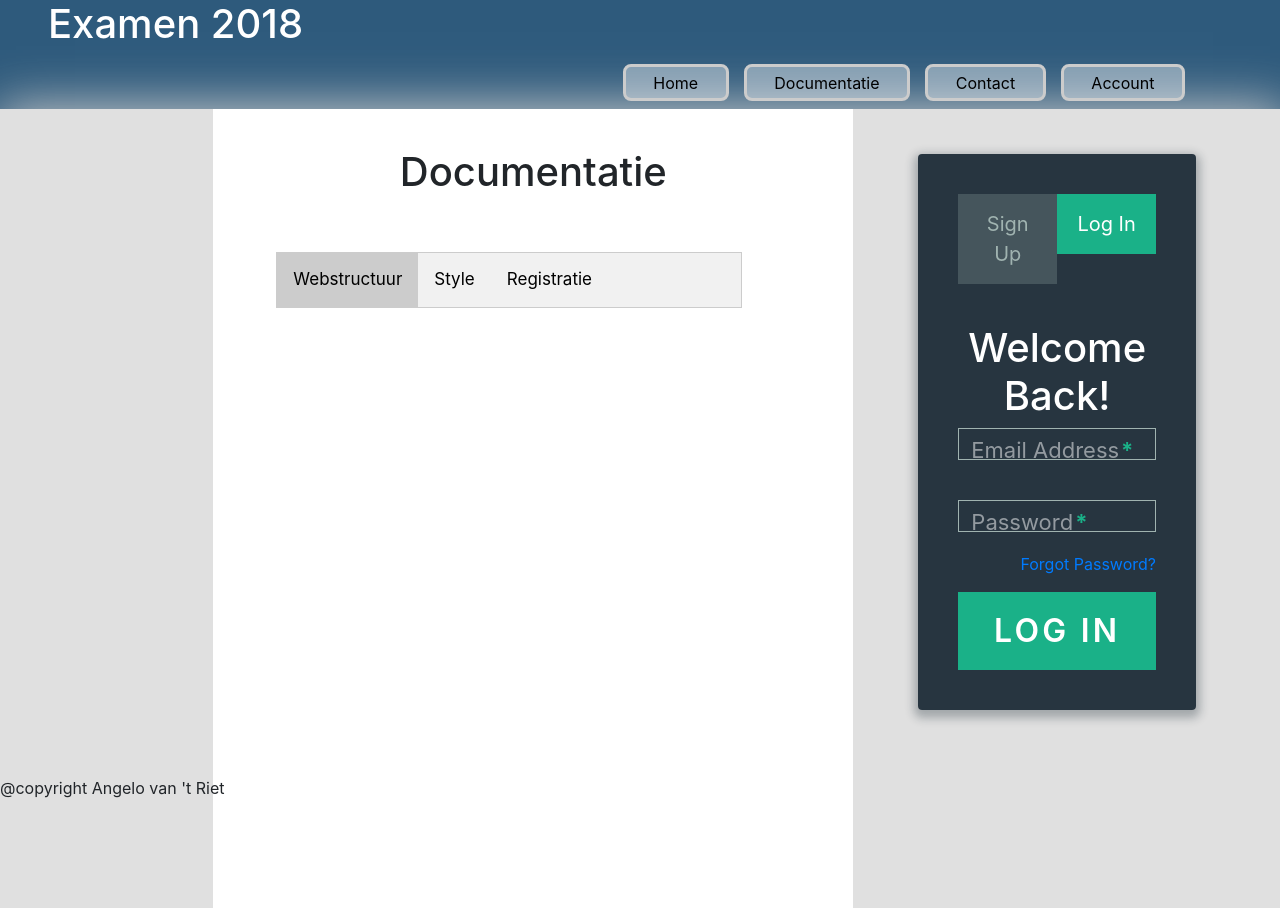
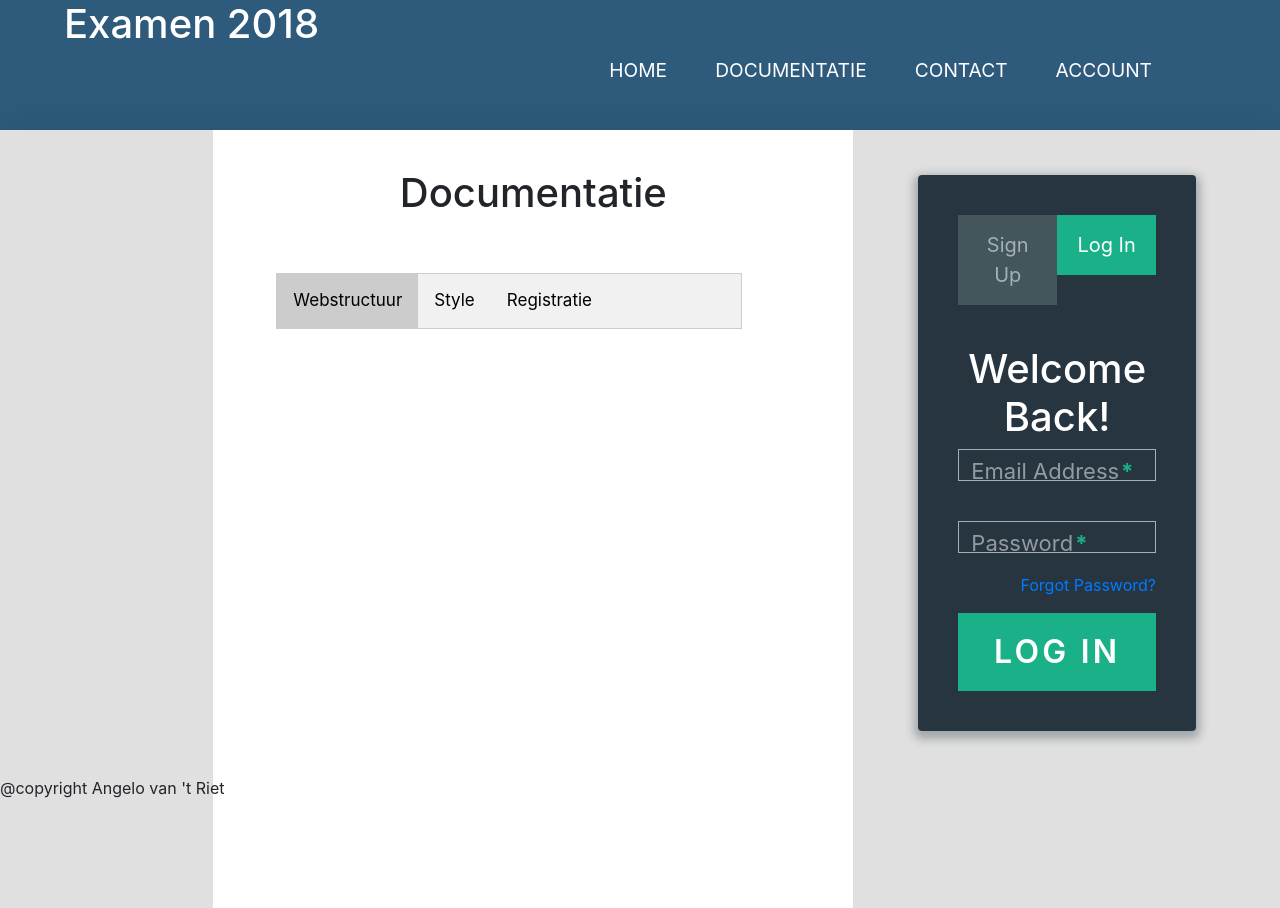
Before and after one commit to Rocketmayn/Examen2018, a PHP site: page /AppExamen2018/pages/documentatie.php in a window 1280 px wide. Shown: the top 908 px of the page. Run offline with PHP 8.4, Linux system fonts and the light colour scheme; some libraries are stand-ins or nearby versions.

Commit message:
nieuwe nav

```diff
--- a/Examen2018/php/header.php
+++ b/Examen2018/php/header.php
@@ -1,13 +1,17 @@
-<header class="mainHeader">
-  <h1 class="text-left ml-5">Examen 2018</h1>
-  <nav class="menubar menubar-expand-lg">
-    <ul class="nav justify-content-center">
-      <li class="menu-item"><a class="menu-link active" href="index.php">Home</a></li>
-      <li class="menu-item"><a class="menu-link" href="pages/documentatie.php">Documentatie</a></li>
-      <li class="menu-item"><a class="menu-link" href="#">Contact</a></li>
-      <li class="menu-item"><a class="menu-link" href="php/profile.php">Account</a></li>
+<header>
+  <h1 class="logo">Examen 2018</h1>
+  <input type="checkbox" id="nav-toggle" class="nav-toggle">
+  <nav>
+    <ul>
+      <li><a class="menu-link active" href="index.php">Home</a></li>
+      <li><a class="menu-link" href="pages/documentatie.php">Documentatie</a></li>
+      <li><a class="menu-link" href="#">Contact</a></li>
+      <li><a class="menu-link" href="php/profile.php">Account</a></li>
     </ul>
   </nav>
+  <label for="nav-toggle" class="nav-toggle-label">
+    <span></span>
+  </label>
 </header>
 
 <!-- DE HREF LOOPT VIA INDEX DIRECTORY -->
@@ -34,4 +38,28 @@
   <p>Welcome <strong><?php echo $_SESSION['username']; ?></strong></p>
   <a class="nav-link" href="index.php?logout='1'" style="color: red;">Logout</a>
 <?php endif*/ ?>
+
+<h1 class="logo">Logo</h1>
+<input type="checkbox" id="nav-toggle" class="nav-toggle">
+<nav>
+  <ul>
+    <li><a href="#">Home</a></li>
+    <li><a href="#">About</a></li>
+    <li><a href="#">Blog</a></li>
+    <li><a href="#">Contact</a></li>
+  </ul>
+</nav>
+<label for="nav-toggle" class="nav-toggle-label">
+  <span></span>
+</label>
+
+<h1 class="text-left ml-5">Examen 2018</h1>
+<nav class="menubar menubar-expand-lg">
+  <ul class="nav justify-content-center">
+    <li class="menu-item"><a class="menu-link active" href="index.php">Home</a></li>
+    <li class="menu-item"><a class="menu-link" href="pages/documentatie.php">Documentatie</a></li>
+    <li class="menu-item"><a class="menu-link" href="#">Contact</a></li>
+    <li class="menu-item"><a class="menu-link" href="php/profile.php">Account</a></li>
+  </ul>
+</nav>
 -->
--- a/Examen2018/style/algemeneStyle.css
+++ b/Examen2018/style/algemeneStyle.css
@@ -8,6 +8,14 @@ body{
   min-width: 100vw;
 }
 
+img{
+  max-width: 100%;
+}
+
+.col6 img{
+  max-width: 100%
+}
+
 .container-fluid{
   box-shadow: 3px 3px 50px 5px #ccc;
 }
@@ -16,25 +24,18 @@ body{
 
 }
 
-img{
-  max-width: 100%;
-}
-
-.col6 img{
-  max-width: 100%
-}
-
 .customrow {
   min-height: 100vh;
 }
 
+
+/* Style the buttons inside the tab */
 .tab2 {
-    overflow: hidden;
-    border: 1px solid #ccc;
-    background-color: #f1f1f1;
+  overflow: hidden;
+  border: 1px solid #ccc;
+  background-color: #f1f1f1;
 }
 
-/* Style the buttons inside the tab */
 .tab2 button {
     background-color: inherit;
     float: left;
@@ -64,44 +65,161 @@ img{
     border-top: none;
 }
 
-.mainHeader{
-background-color: rgba(10, 62, 102, 0.85);
-min-height: 100px;
-color: white;
+header {
+  background-color: rgba(10, 62, 102, 0.85);
+  text-align: center;
+  position: relative;
+  z-index: 999;
+  width: 100%;
+  min-height: 130px;
 }
 
-.menu-link{
+header h1{
+  color: white;
+  text-align: left;
+  margin-left: 5%;
+}
+
+.nav-toggle {
+  display: none;
+}
+
+.nav-toggle-label {
+  position: absolute;
+  top: 0;
+  left: 0;
+  margin-left: 1em;
+  height: 100%;
+  display: flex;
+  align-items: flex-end;
+}
+
+.nav-toggle-label span,
+.nav-toggle-label span::before,
+.nav-toggle-label span::after {
   display: block;
-  padding: 0.1rem 1.6rem;
+  background: white;
+  height: 2px;
+  width: 2em;
+  border-radius: 2px;
+  position: relative;
 }
-.menu-item{
-  box-sizing: border-box;
-  border: 3px solid rgb(204, 204, 204);
-  border-radius: 8px;
-  padding: 2px;
-  margin-right: 15px;
-  background-color: rgba(255, 255, 255, 0.4);
+
+.nav-toggle-label span::before,
+.nav-toggle-label span::after {
+  content: '';
+  position: absolute;
 }
-a.menu-link{
+
+.nav-toggle-label span::before {
+  bottom: 7px;
+}
+
+.nav-toggle-label span::after {
+  top: 7px;
+}
+
+nav {
+  position: absolute;
+  text-align: left;
+  top: 100%;
+  left: 0;
+  background: var(--background);
+  width: 100%;
+  transform: scale(1, 0);
+  transform-origin: top;
+  transition: transform 400ms ease-in-out;
+}
+
+nav ul {
+  margin: 0;
+  padding: 0;
+  list-style: none;
+}
+
+nav li {
+  margin-bottom: 1em;
+  margin-left: 1em;
+}
+
+nav a {
+  color: white;
+  text-decoration: none;
+  font-size: 1.2rem;
+  text-transform: uppercase;
+  opacity: 0;
+  transition: opacity 150ms ease-in-out;
+}
+
+nav a:hover {
   color: #000;
 }
-a.menu-link:hover{
-  color: #fff;
-  text-decoration: none;
+
+.nav-toggle:checked ~ nav {
+  transform: scale(1,1);
 }
-.menubar{
-  position: relative;
-  display: -ms-flexbox;
-  display: flex;
-  -ms-flex-wrap: wrap;
-  flex-wrap: wrap;
-  -ms-flex-align: center;
-  align-items: flex-start;
-  -ms-flex-pack: justify;
-  justify-content: flex-end;
-  padding: .5rem 1rem;
-  margin-right: 5%;
+
+.nav-toggle:checked ~ nav a {
+  opacity: 1;
+  transition: opacity 250ms ease-in-out 250ms;
 }
+
+@media screen and (min-width: 800px) {
+  .nav-toggle-label {
+    display: none;
+  }
+
+  header {
+    display: grid;
+    grid-template-columns: 1fr auto minmax(600px, 3fr) 1fr;
+  }
+
+  .logo {
+    grid-column: 2 / 3;
+  }
+
+  nav {
+    all: unset;
+    grid-column: 3 / 4;
+    display: flex;
+    justify-content: flex-end;
+    align-items: center;
+  }
+
+  nav ul {
+    display: flex;
+    float: right;
+    margin-right: 10%;
+  }
+
+  nav li {
+    margin-left: 3em;
+    margin-bottom: 0;
+  }
+
+  nav a {
+    opacity: 1;
+    position: relative;
+  }
+
+  nav a::before {
+    content: '';
+    display: block;
+    height: 5px;
+    background: black;
+    position: absolute;
+    top: -.75em;
+    left: 0;
+    right: 0;
+    transform: scale(0, 1);
+    transition: transform ease-in-out 250ms;
+  }
+
+  nav a:hover::before {
+    transform: scale(1,1);
+  }
+}
+
 @media (min-width: 992px)
 .menu-expand-lg {
     -ms-flex-flow: row nowrap;
```
